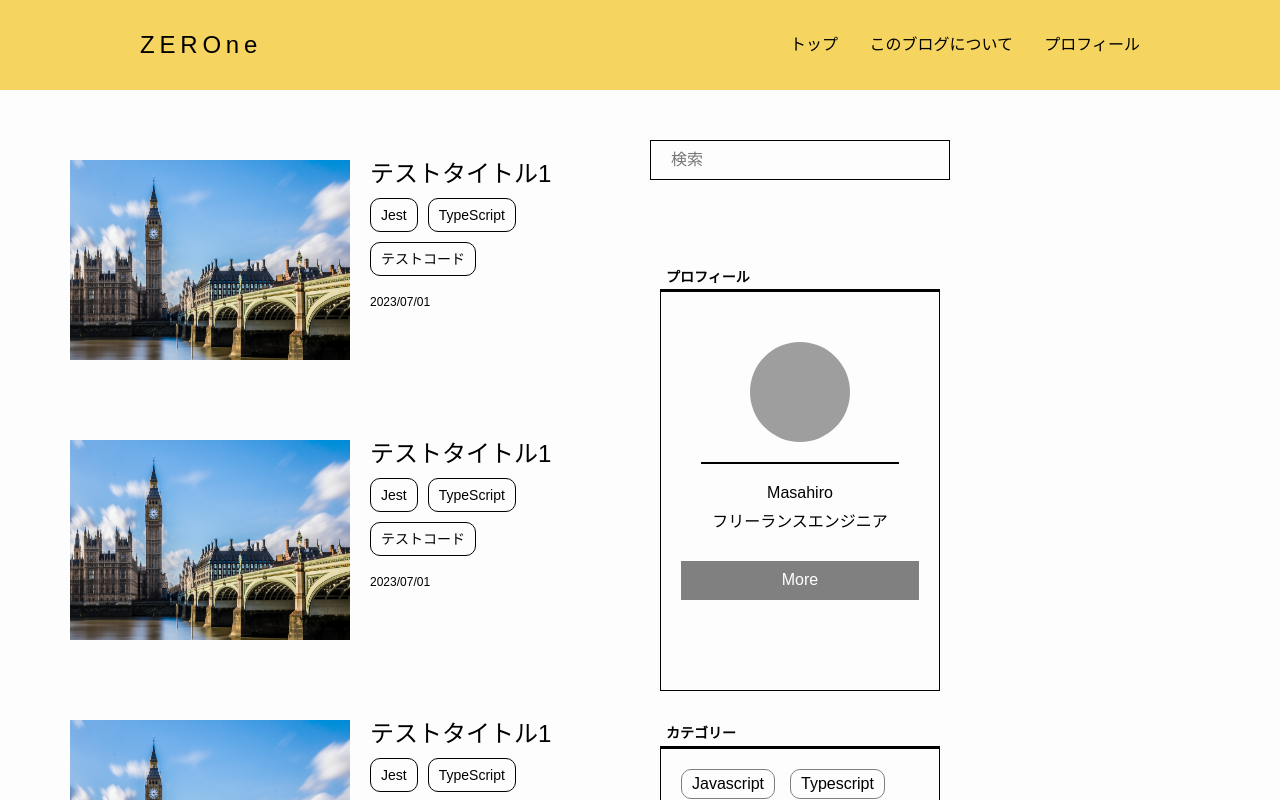
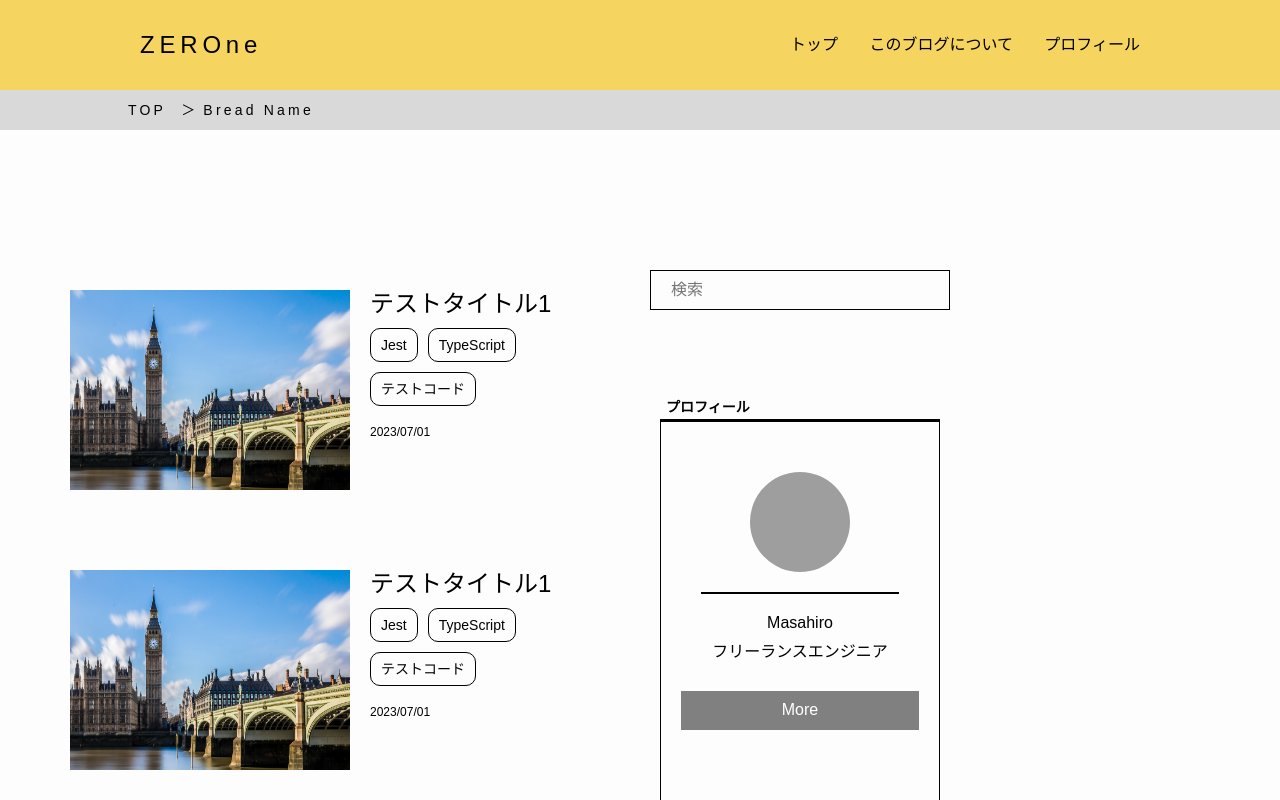
Before and after one commit to masahiro96848/jamstack_next_blog, a Next.js app: page / in a window 1280 px wide. Shown: the top 800 px of the page. Built offline with nearby package versions, Linux system fonts and the light colour scheme; grey boxes are pictures that could not be loaded.

Commit message:
パンくずリストのレイアウトを作成

```diff
--- /dev/null
+++ b/app/components/layouts/Breadcrumb.tsx
@@ -0,0 +1,23 @@
+import Link from 'next/link'
+import React from 'react'
+
+import styles from '@/styles/modules/breadcrumb.module.scss'
+
+export const Breadcrumb = () => {
+  return (
+    <div className={styles.container}>
+      <div className={styles.main}>
+        <div className={styles.top}>
+          <ul className={styles.bread__list}>
+            <li className={styles.bread__item}>
+              <Link href="/">
+                <span className={styles.bread__home}>TOP</span>
+              </Link>
+            </li>
+            <li className={styles.breadName}>Bread Name</li>
+          </ul>
+        </div>
+      </div>
+    </div>
+  )
+}
--- a/app/components/layouts/Main/BaseLayout.tsx
+++ b/app/components/layouts/Main/BaseLayout.tsx
@@ -1,6 +1,6 @@
 import React from 'react'
-
 import { Footer } from '@/components//layouts/Footer'
+import { Breadcrumb } from '@/components/layouts/Breadcrumb'
 import { Header } from '@/components/layouts/Header'
 import styles from '@/styles/modules/baseLayout.module.scss'
 
@@ -18,6 +18,9 @@ export const BaseLayout = ({ children }: { children: React.ReactNode }) => {
         <div className={styles.header}>
           <Header />
         </div>
+        <div className={styles.breadcrumb}>
+          <Breadcrumb />
+        </div>
         <div className={styles.main}>{children}</div>
         <div className={styles.footer}>
           <Footer />
--- a/app/styles/common.scss
+++ b/app/styles/common.scss
@@ -1,6 +1,7 @@
 // 共通変数
 :root {
   --c-main: #f5d560;
+  --c-breadcrumb: #d9d9d9;
   --c-point: #ef5e0c;
   --c-back: #fdfdfd;
   --c-sub: #f0eeee;
--- a/app/styles/modules/baseLayout.module.scss
+++ b/app/styles/modules/baseLayout.module.scss
@@ -6,6 +6,20 @@
 }
 
 .header {
+  height: 90px;
+  width: 100%;
+
+  @include mq(lg) {
+    height: 90px;
+  }
+
+  @include mq(md) {
+    height: 60px;
+  }
+}
+
+.breadcrumb {
+  height: 40px;
   width: 100%;
 }
 
@@ -15,8 +29,6 @@
   margin: 130px auto 20px;
   width: 1160px;
   min-height: 600px;
-
-  //   background-color: black;
 
   @include mq(xl) {
     display: block;
--- /dev/null
+++ b/app/styles/modules/breadcrumb.module.scss
@@ -0,0 +1,41 @@
+@import '@variable';
+
+.container {
+  // z-index: 10;
+}
+
+.main {
+  height: 40px;
+  padding: 12px 0;
+  background: var(--c-breadcrumb);
+}
+
+.top {
+  display: flex;
+  font-size: 14px;
+  letter-spacing: 0.2rem;
+  margin: 0 auto;
+  width: 80%;
+
+  @include mq(md) {
+    font-size: 12px;
+  }
+}
+
+.bread__list {
+  display: flex;
+  list-style: none;
+}
+
+.bread__item {
+  margin-right: 5px;
+
+  &::after {
+    content: '＞';
+    padding-left: 5px;
+  }
+}
+
+.bread__home {
+  margin-right: 10px;
+}
--- a/app/styles/modules/header.module.scss
+++ b/app/styles/modules/header.module.scss
@@ -1,6 +1,7 @@
 @import '@variable';
 
 .container {
+  height: 90px;
   position: fixed;
   top: 0;
   left: 0;
```
